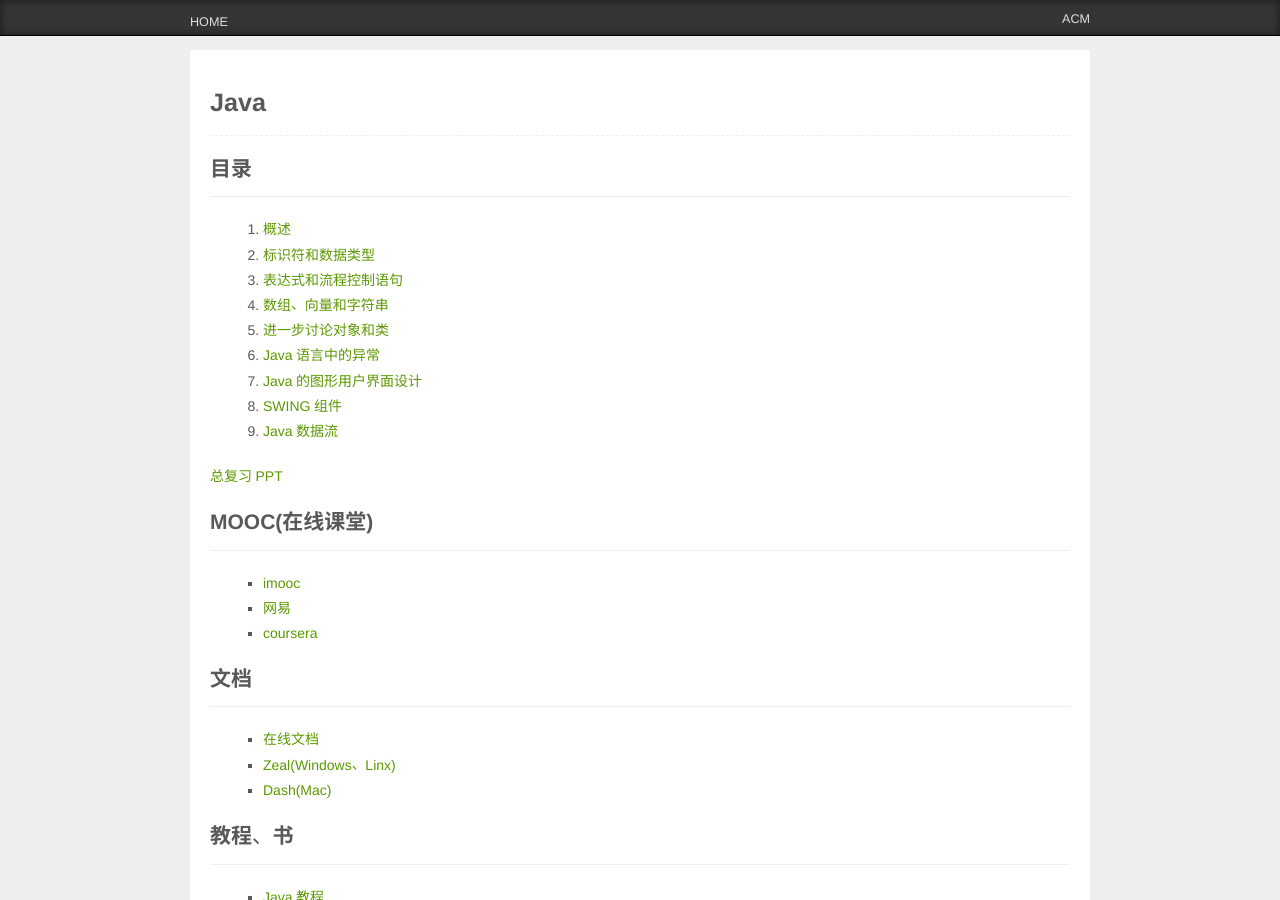
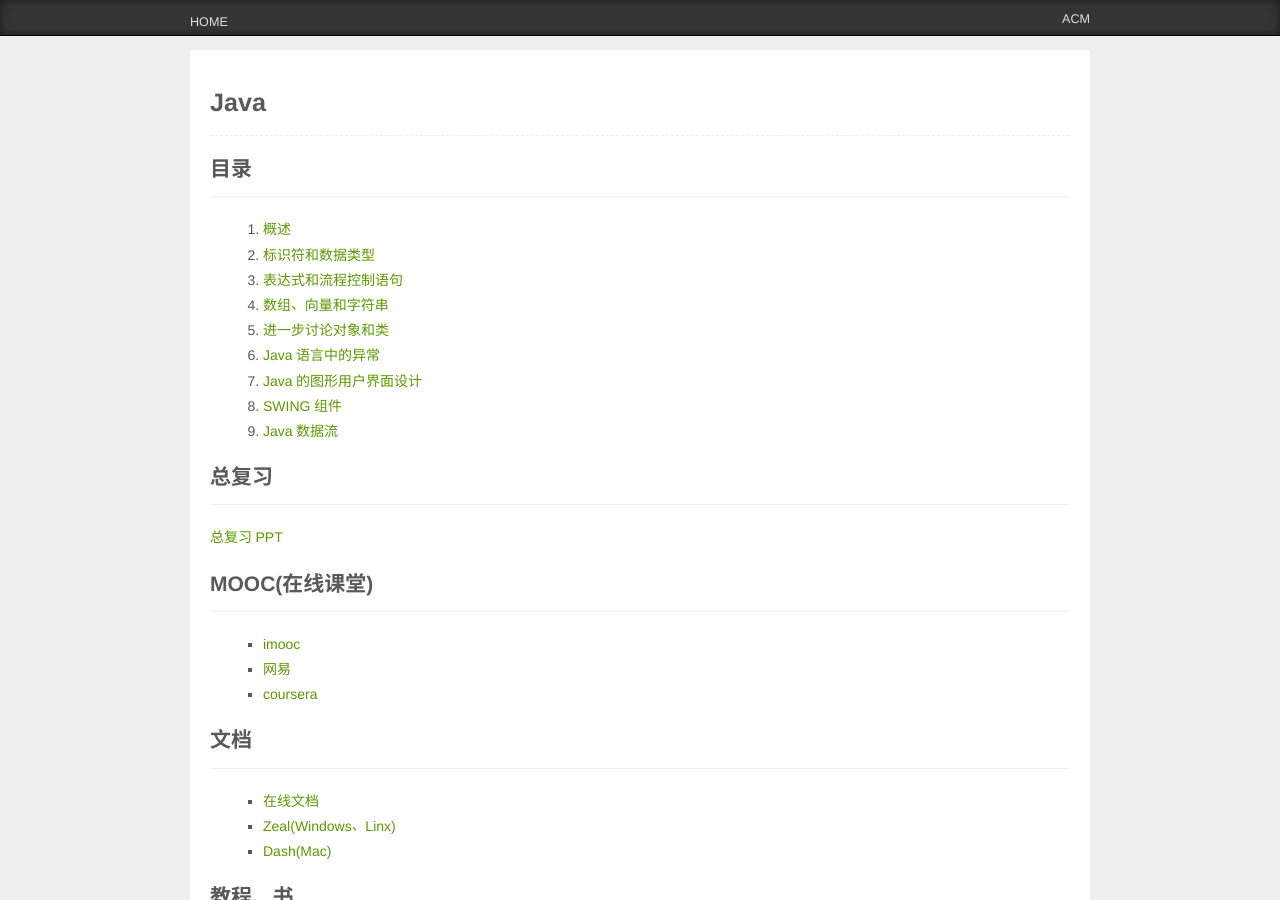
Before and after one commit to zjsu/java, a Jekyll site: the page built from index.md, in a window 1280 px wide and 900 px high. Built offline with Jekyll 4.4.1, drawn with Linux system fonts in a browser that asks for light colours.

Commit message:
Add title

```diff
--- a/index.md
+++ b/index.md
@@ -15,6 +15,8 @@ comments: false
 7. [Java的图形用户界面设计](chapters/7)
 8. [SWING组件](chapters/8)
 10. [Java数据流](chapters/10)
+
+## 总复习
 
 [总复习PPT](final.ppt)
 
```
